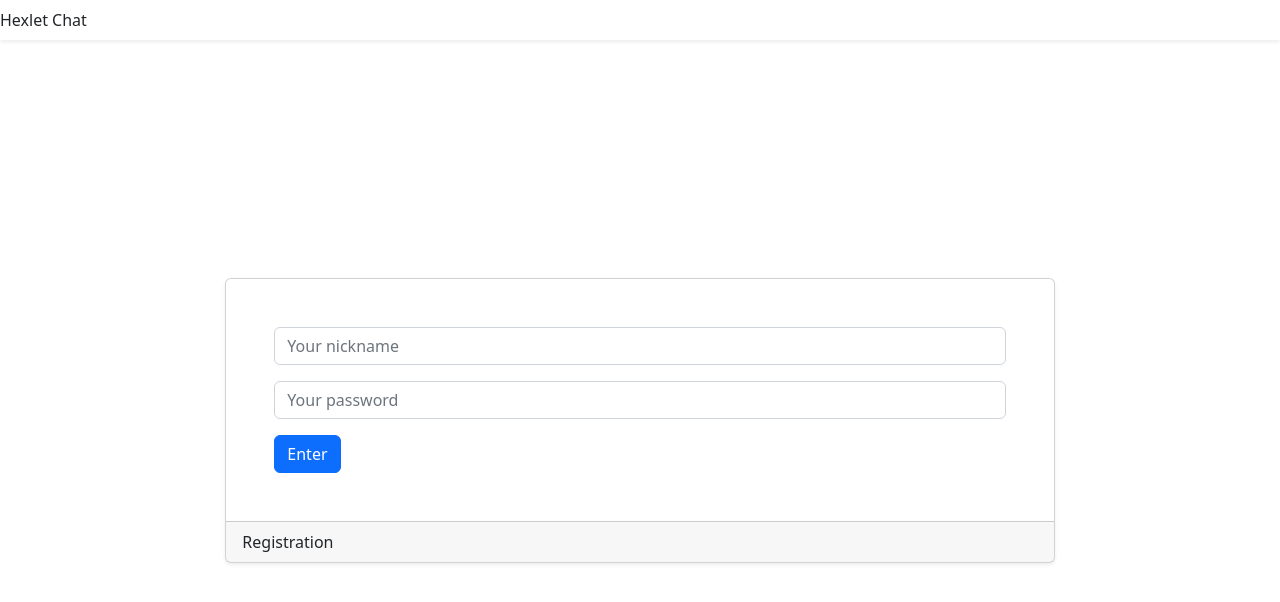
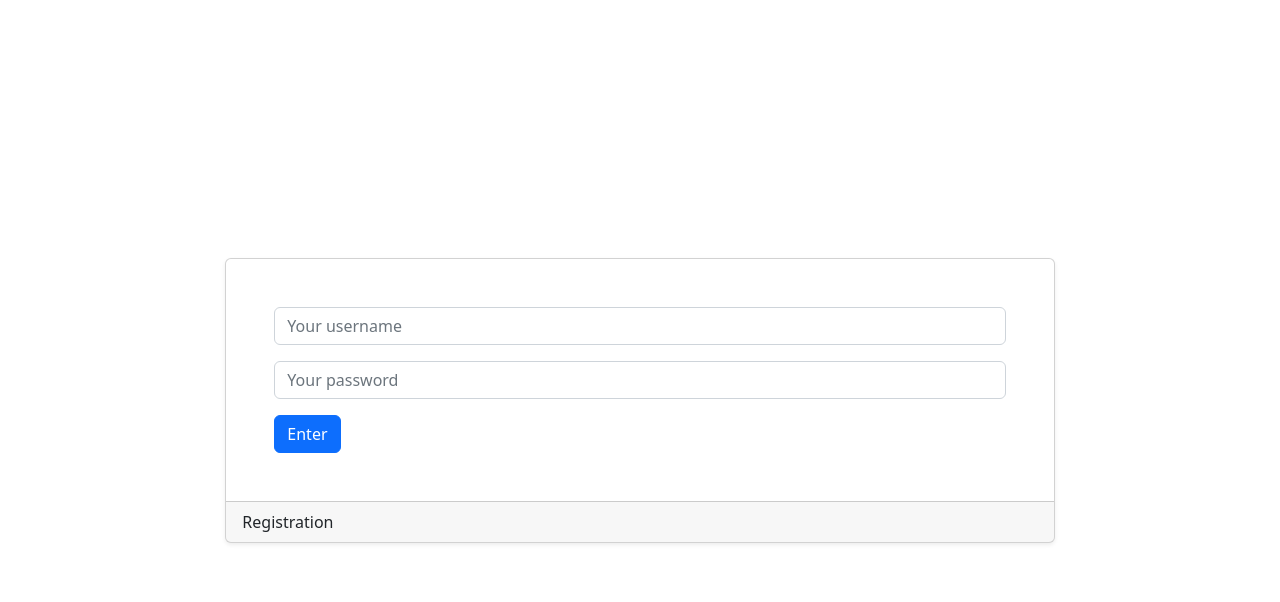
Before and after one commit to StepanenkoArtem/frontend-project-12, a React (Create React App) app in the folder frontend/: page /login in a window 1280 px wide. Shown: the top 602 px of the page. Built offline with nearby package versions, Linux system fonts and the light colour scheme.

Commit message:
save current user in context

```diff
--- a/frontend/src/App.js
+++ b/frontend/src/App.jsx
@@ -4,19 +4,15 @@ import React from 'react';
 import {
   BrowserRouter as Router, Route, Routes,
 } from 'react-router-dom';
-import { Navbar } from 'react-bootstrap';
 import Login from './pages/Login';
 import Home from './pages/Home';
 import NotFound from './pages/NotFound';
+import CurrentUser from './providers/CurrentUser';
 
 const App = () => (
   <div className="h-100">
     <div className="d-flex flex-column h-100">
-      <Navbar
-        className="shadow-sm navbar navbar-expand-lg navbar-light bg-white"
-      >
-        Hexlet Chat
-      </Navbar>
+      <CurrentUser>
         <Router>
           <Routes>
             <Route path="/" element={<Home />} />
@@ -24,6 +20,7 @@ const App = () => (
             <Route path="*" element={<NotFound />} />
           </Routes>
         </Router>
+      </CurrentUser>
     </div>
   </div>
 );
--- /dev/null
+++ b/frontend/src/contexts/CurrentUser.jsx
@@ -0,0 +1,6 @@
+import { createContext } from 'react';
+
+export default createContext({
+  currentUser: {},
+  setCurrentUser: () => {},
+});
--- a/frontend/src/pages/Login.jsx
+++ b/frontend/src/pages/Login.jsx
@@ -1,4 +1,4 @@
-import React from 'react';
+import React, { useContext } from 'react';
 import {
   Container, Row, Col, Card, Form, Button,
 } from 'react-bootstrap';
@@ -6,30 +6,33 @@ import * as Yup from 'yup';
 import axios from 'axios';
 
 import { useFormik } from 'formik';
+import { useNavigate } from 'react-router-dom';
+import CurrentUserContext from '../contexts/CurrentUser';
 
 const validationSchema = Yup.object({
-  nickname: Yup.string().min(4).max(25, 'Cannot be longer then 25 symbols').required(),
+  username: Yup.string().min(4).max(25, 'Cannot be longer then 25 symbols').required(),
   password: Yup.string().required(),
 });
 
-const handleLogin = async ({ password, nickname }) => {
-  const body = { password, nickname };
-  // const baseUrl = 'http://localhost:5001';
-  // const loginUrl = new URL('api/v1/login', baseUrl).toString();
-  const config = {
-    responseType: 'json',
+const Login = () => {
+  const { setCurrentUser } = useContext(CurrentUserContext);
+  const navigate = useNavigate();
+  const handleLogin = async ({ password, username }) => {
+    const body = { password, username };
+    const config = {
+      responseType: 'json',
+    };
+
+    const response = await axios.post('api/v1/login', body, config);
+    localStorage.setItem('token', response.data.token);
+    setCurrentUser({
+      username: response.data.username,
+    });
+    navigate('/');
   };
-
-  const response = await axios.post('api/v1/login', body, config);
-  const { token } = response.data;
-  console.log(token);
-  // window.localStorage.setItem({ ...token });
-};
-
-const Login = () => {
   const formik = useFormik({
     initialValues: {
-      nickname: '',
+      username: '',
       password: '',
     },
     validationSchema,
@@ -47,16 +50,16 @@ const Login = () => {
                 <Form.Group className="mb-3">
                   <Form.Control
                     type="text"
-                    id="nickname"
-                    name="nickname"
+                    id="username"
+                    name="username"
                     onChange={formik.handleChange}
                     onBlur={formik.handleBlur}
-                    value={formik.values.nickname}
-                    placeholder="Your nickname"
+                    value={formik.values.username}
+                    placeholder="Your username"
                     required
                   />
-                  {formik.touched.nickname && formik.errors.nickname ? (
-                    <div>{formik.errors.nickname}</div>
+                  {formik.touched.username && formik.errors.username ? (
+                    <div>{formik.errors.username}</div>
                   ) : null}
                 </Form.Group>
                 <Form.Group className="mb-3">
--- /dev/null
+++ b/frontend/src/providers/CurrentUser.jsx
@@ -0,0 +1,15 @@
+import React, { useMemo, useState } from 'react';
+import CurrentUserContext from '../contexts/CurrentUser';
+
+const CurrentUser = ({ children }) => {
+  const [currentUser, setCurrentUser] = useState({});
+
+  const memoizedContext = useMemo(() => ({ currentUser, setCurrentUser }), [currentUser]);
+  return (
+    <CurrentUserContext.Provider value={memoizedContext}>
+      {children}
+    </CurrentUserContext.Provider>
+  );
+};
+
+export default CurrentUser;
```
Lines whose indentation alone changed are shown as unchanged.
